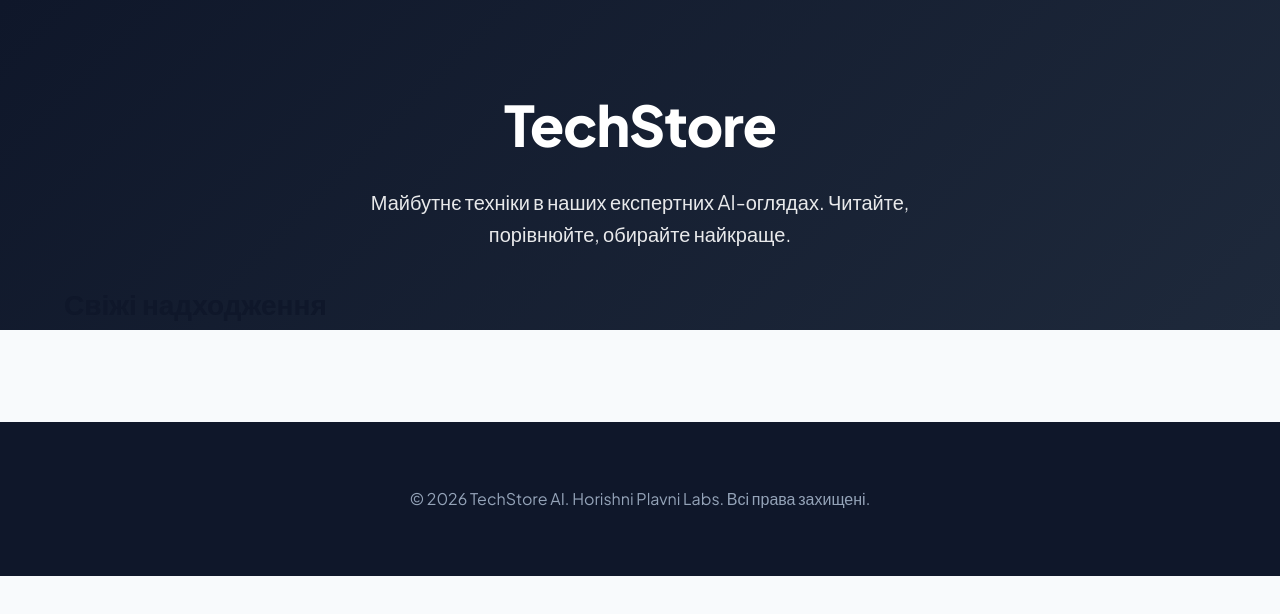
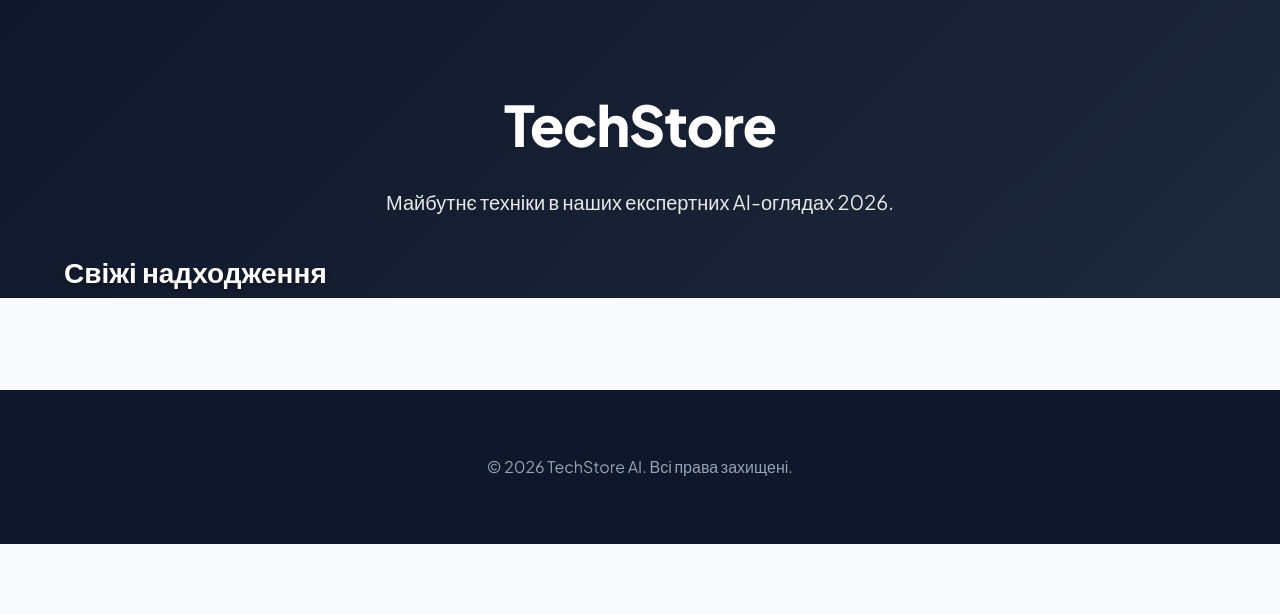
Before and after one commit to Jorge-Ardid/my-ai, a plain HTML site: page index.html in a window 1280 px wide. Drawn offline with Linux system fonts and the light colour scheme.

Commit message:
Update index.html

```diff
--- a/index.html
+++ b/index.html
@@ -28,8 +28,6 @@
             color: white;
             padding: 5rem 1rem;
             text-align: center;
-            position: relative;
-            overflow: hidden;
         }
 
         header h1 {
@@ -50,15 +48,14 @@
             max-width: 1200px;
             margin: -3rem auto 4rem;
             padding: 0 1.5rem;
-            position: relative;
-            z-index: 10;
         }
 
         .section-title {
             margin-bottom: 2rem;
             font-size: 1.75rem;
             font-weight: 700;
-            color: var(--dark);
+            color: white; /* ВИПРАВЛЕНО: тепер видно на темному фоні */
+            text-shadow: 0 2px 4px rgba(0,0,0,0.3);
         }
 
         .products {
@@ -101,7 +98,6 @@
             font-size: 1.5rem;
             margin-bottom: 1rem;
             font-weight: 700;
-            line-height: 1.3;
         }
 
         .card p {
@@ -110,7 +106,7 @@
             flex-grow: 1;
         }
 
-        .card .btn-link {
+        .btn-link {
             display: flex;
             align-items: center;
             color: var(--primary);
@@ -123,6 +119,7 @@
             color: #94a3b8;
             text-align: center;
             padding: 4rem 1rem;
+            margin-top: 4rem;
         }
     </style>
 </head>
@@ -130,17 +127,17 @@
 
     <header>
         <h1>TechStore</h1>
-        <p>Майбутнє техніки в наших експертних AI-оглядах. Читайте, порівнюйте, обирайте найкраще.</p>
+        <p>Майбутнє техніки в наших експертних AI-оглядах 2026.</p>
     </header>
 
     <div class="container">
         <h2 class="section-title">Свіжі надходження</h2>
         <div class="products">
-            </div>
+</div>
     </div>
 
     <footer>
-        <p>© 2026 TechStore AI. Horishni Plavni Labs. Всі права захищені.</p>
+        <p>© 2026 TechStore AI. Всі права захищені.</p>
     </footer>
 
 </body>
```
